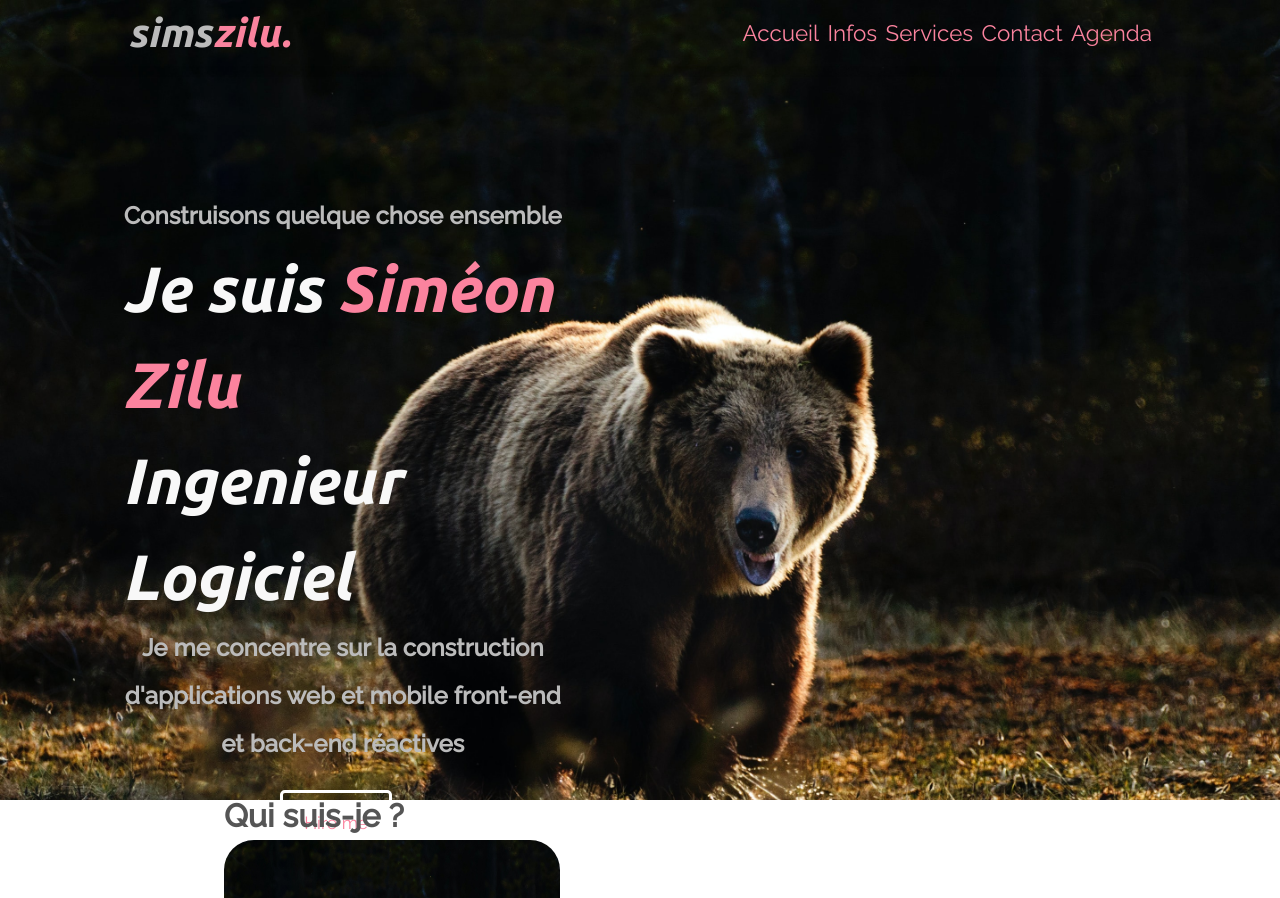
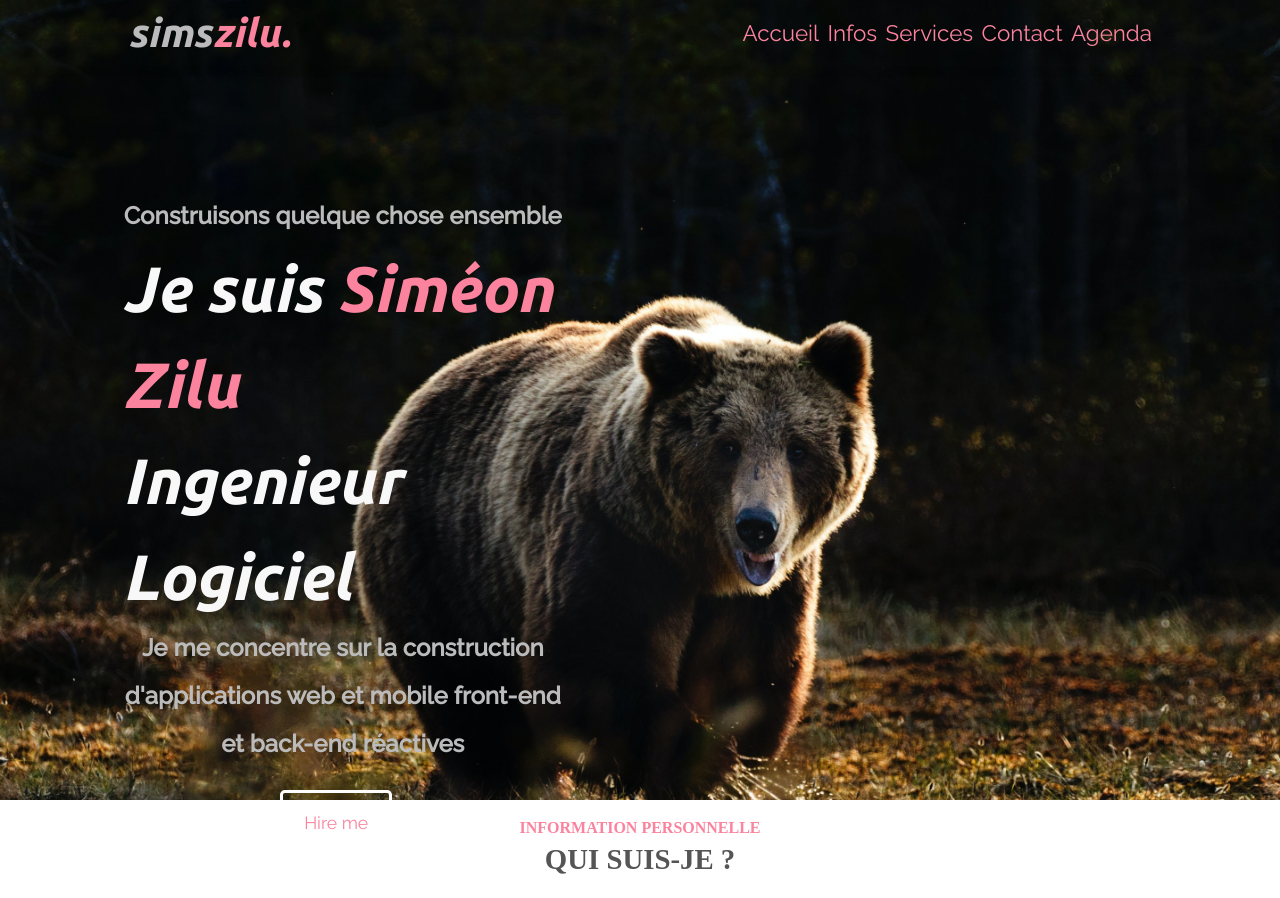
Before and after one commit to ExcaliburSims/portfolioNextJS, a Next.js app: page / in a window 1280 px wide. Shown: the top 898 px of the page. Built offline with nearby package versions, Linux system fonts and the light colour scheme.

Commit message:
feat: create mixin of subtitle

```diff
--- a/styles/Mixin_style.scss
+++ b/styles/Mixin_style.scss
@@ -1,42 +1,65 @@
-@import url('https://fonts.googleapis.com/css2?family=Raleway:ital,wght@0,200;0,400;0,500;1,400&family=Ubuntu:ital,wght@1,700&display=swap');
+@import url("https://fonts.googleapis.com/css2?family=Raleway:ital,wght@0,200;0,400;0,500;1,400&family=Ubuntu:ital,wght@1,700&display=swap");
 
-$couleur1:#fb839e;
-$couleur2:#ec9412;
-$couleur3:#1fc586;
-$couleur4:#2eb1ed;
-$couleur5:#cc3a3b;
-$couleur6:#f8f8f8;
-$couleur7:#0000;
+$couleur1: #fb839e;
+$couleur2: #ec9412;
+$couleur3: #1fc586;
+$couleur4: #2eb1ed;
+$couleur5: #cc3a3b;
+$couleur6: #f8f8f8;
+$couleur7: #0000;
 
 //
-$fondSombre:#100f1d;
-$fondNoir-900:#000000;
-$fondNoir-100:#dddddd;
+$fondSombre: #100f1d;
+$fondNoir-900: #000000;
+$fondNoir-100: #dddddd;
 $fondNoir-50: #eff0f4;
-$textNoir-900:#000000;
-$textNoir-700:#555555;
-$textNoir-600:#666666;
-$textNoir-300:#bbbbbb;
+$textNoir-900: #000000;
+$textNoir-700: #555555;
+$textNoir-600: #666666;
+$textNoir-300: #bbbbbb;
 
 @mixin title {
-    font-family: 'Raleway', sans-serif;
+  font-family: "Raleway", sans-serif;
   font-size: 1.4rem;
   color: $couleur1;
   font-weight: 400;
 }
 @mixin title-2 {
-    font-family: 'Ubuntu', sans-serif;
+  font-family: "Ubuntu", sans-serif;
   font-size: 4rem;
   font-weight: 700;
   margin: 0;
 }
-@mixin section_title {
-    font-family: 'Raleway', sans-serif;
+/* @mixin section_title {
   font-size: 2rem;
   font-weight: 700;
+  font-family: "Raleway", sans-serif;
+} */
+@mixin section_title {
+  padding: 2%;
+  flex: 0 0 100%;
+  max-width: 100%;
+  text-align: center;
+  margin-bottom: 60px;
+  h2 {
+    display: inline-block;
+    font-size: 1.8rem;
+    font-weight: 700;
+    color: $textNoir-300;
+    text-transform: uppercase;
+    line-height: 1.4;
+    &::before {
+      content: attr(data-entete);
+      display: block;
+      font-size: 1rem;
+      font-weight: 600;
+      color: $couleur1;
+      line-height: 1.4;
+    }
+  }
 }
 @mixin paragraphe {
-    font-family: 'Raleway', sans-serif;
+  font-family: "Raleway", sans-serif;
   font-size: 1.8rem;
   //line-height: 4;
   font-weight: 900;
@@ -44,7 +67,7 @@ $textNoir-300:#bbbbbb;
 }
 
 @mixin card_title {
-    font-family: 'Raleway', sans-serif;
+  font-family: "Raleway", sans-serif;
   font-size: 1rem;
   font-weight: 700;
 }
@@ -52,12 +75,12 @@ $textNoir-300:#bbbbbb;
 @mixin button {
   padding: 1rem;
   border: unset;
-    font-family: 'Raleway', sans-serif;
-    width:max-content;
+  font-family: "Raleway", sans-serif;
+  width: max-content;
   font-size: 1.1rem;
   font-weight: 400;
-    border-radius: .3rem;
-    transition: ease-out .4s;
+  border-radius: 0.3rem;
+  transition: ease-out 0.4s;
   color: $couleur1;
 
   &:hover {
```
Lines whose indentation alone changed are shown as unchanged.
